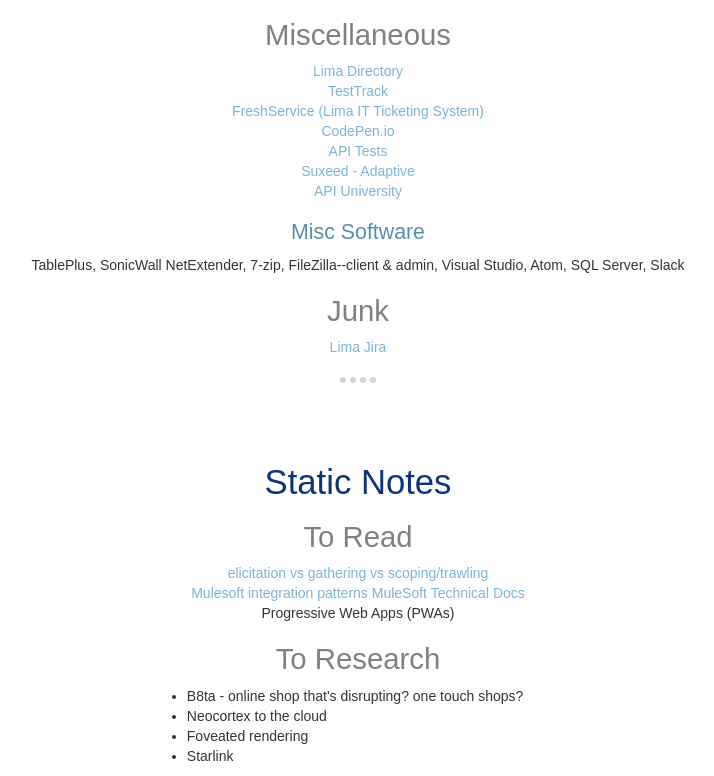
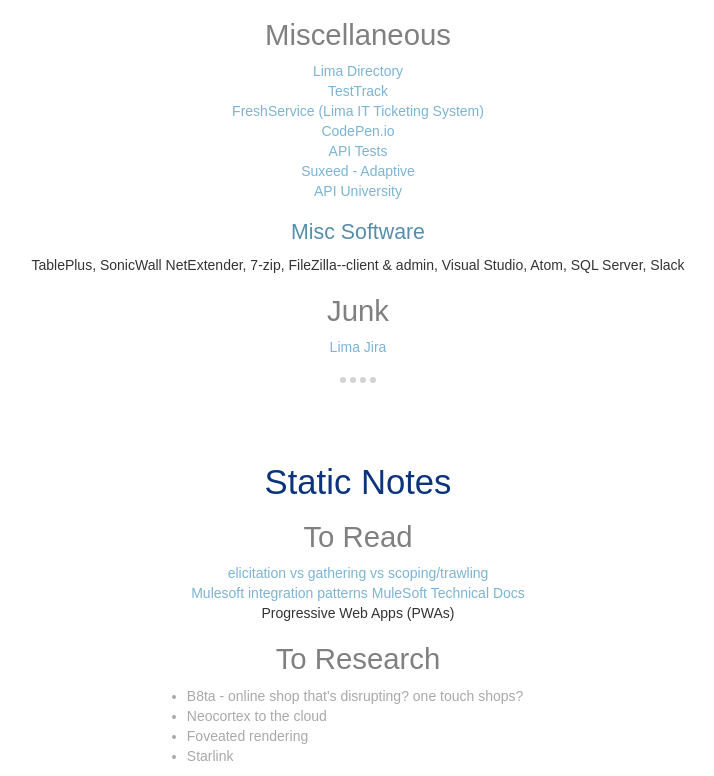
Before and after one commit to cmowery-L1C/publish1, a plain HTML site: page index.html in a window 1280 px wide. Shown: the part 1940-2716 px from the top of the page, without its empty margins (282-996 px from the left). Drawn offline with nearby package versions, Linux system fonts and the light colour scheme.

Commit message:
Update styles v.2.0.css

```diff
--- a/styles v.2.0.css
+++ b/styles v.2.0.css
@@ -43,7 +43,7 @@
 			}
 
 		li {
-			text-color: darkgray;
+			color: darkgray;
 			}
 
 		a {
@@ -83,14 +83,14 @@
 
 		.stars {
 
-				}
+			}
 		.stars  em{
 			font-style: normal;
 			text-decoration: none;
 			color: lightgray;
 
 			}
-		hr {
+		hr 	{
 			border-style: none;
 			border-top: 6px dotted lightgray;
 			padding-top: 30px;
@@ -99,7 +99,10 @@
 			}
 		.carousel-example-generic {
 			max-height: 50px;
-		}
+			}
+		.hiddentext{
+
+			}
 
 
 	</style>
```
